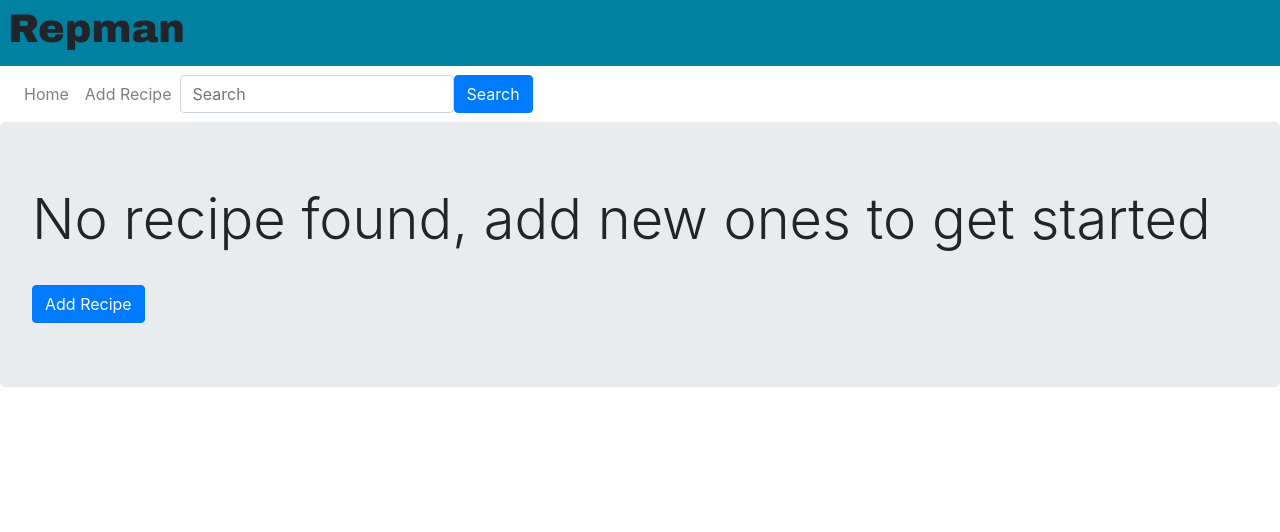
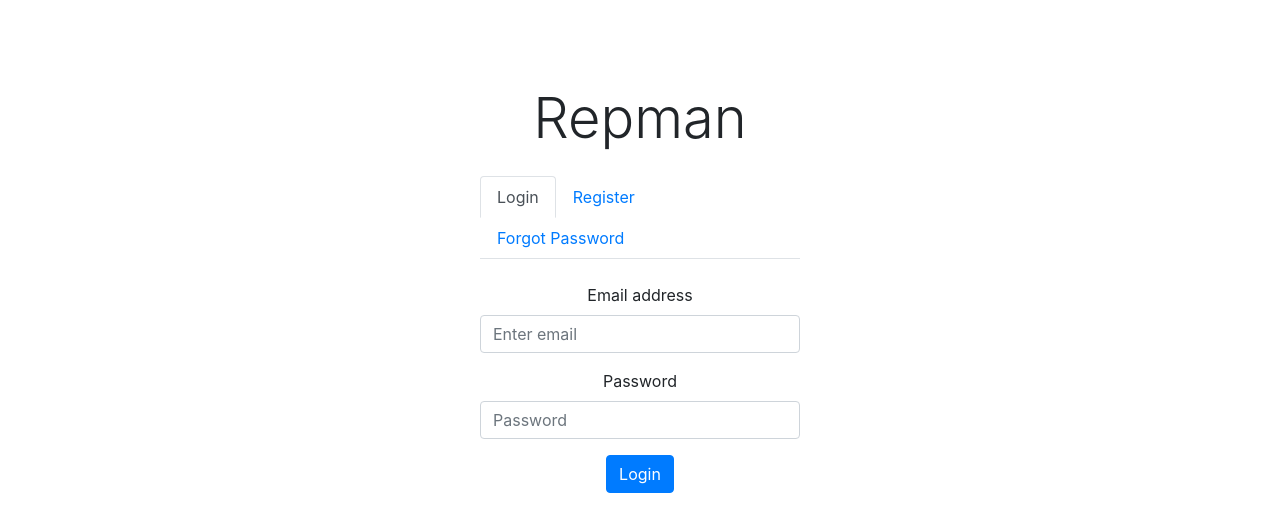
Before and after one commit to elfua360/Repman, a React (Create React App) app in the folder frontend/: page / in a window 1280 px wide. Shown: the top 532 px of the page. Built offline with nearby package versions, Linux system fonts and the light colour scheme.

Commit message:
Connected Login and Register to the Recipe Manager

```diff
--- a/frontend/src/App.js
+++ b/frontend/src/App.js
@@ -9,20 +9,50 @@ class App extends React.Component {
     constructor(props) {
         super(props);
         this.state = {
-            isLoggedIn: true,
+            isLoggedIn: false,
+            ownerId: null,
+            firstName: null,
+            lastName: null,
             authToken: null
         }
+    };
 
-
-
-    }
     authTokenHandler() {
         return this.state.authToken;
-    }
+    };
 
+    getUserData = () => {
+        return this.state;
+    };
+
+    doLogin = (data) => {
+        const jsonData = JSON.parse(data)["data"];
+        const userData = jsonData.user;
+        console.log(userData);
+        this.setState({
+            isLoggedIn: true,
+            ownerId: userData["_id"],
+            firstName: userData["first_name"],
+            last_name: userData["last_name"],
+            authToken: jsonData["token"]
+        });
+    };
+    doLoginRegister = (data) => {
+        const userData = JSON.parse(data)["data"];
+        console.log(userData);
+        this.setState({
+            isLoggedIn: true,
+            ownerId: userData["_id"],
+            firstName: userData["first_name"],
+            last_name: userData["last_name"],
+            authToken: null
+        });
+    };
+    doLogout = () => {
+        this.setState({});
+    };
     router = () => {
-        if(this.state.isLoggedIn){
-        // if (this.state.isLoggedIn && authToken) {
+        if (this.state.isLoggedIn) {
             return (
                 <>
                     <PageTitle/>
@@ -30,11 +60,10 @@ class App extends React.Component {
                     <MainPage/>
                 </>
             )
-		}
-        else{
+        } else {
             return (
                 <>
-                <LandingPage/>
+                    <LandingPage onLogin={this.doLogin} onRegisterLogin={this.doLoginRegister}/>
                 </>
             )
         }
--- a/frontend/src/components/Login.js
+++ b/frontend/src/components/Login.js
@@ -3,14 +3,15 @@ import Form from 'react-bootstrap/Form'
 import Button from 'react-bootstrap/Button'
 import "./Login.css";
 
-function Login() {
-    const doLogin = async event => {
-        var email = document.getElementById("loginEmail").value;
-        var password = document.getElementById("loginPassword").value;
-        var jsonPayload = JSON.stringify({"email": email, "password": password});
-        alert(jsonPayload); // DELETEME
-
-        var xhr = new XMLHttpRequest();
+class Login extends React.Component {
+    doLogin = async event => {
+        const email = document.getElementById("loginEmail").value;
+        const password = document.getElementById("loginPassword").value;
+        const jsonPayload = JSON.stringify({"email": email, "password": password});
+        // alert(jsonPayload); // DELETEME
+        const login = this.props.onLogin;
+        console.log(event);
+        const xhr = new XMLHttpRequest();
         xhr.withCredentials = true;
 
         try {
@@ -26,6 +27,12 @@ function Login() {
                     }
                 }
             });
+            xhr.addEventListener("load", function () {
+                var payload = this.responseText;
+                setTimeout(() => {
+                    login(payload)
+                }, 1500);
+            })
         } catch (err) {
             document.getElementById("loginError").className = "alert alert-danger";
             document.getElementById("loginError").innerHTML = err.message;
@@ -36,9 +43,11 @@ function Login() {
         xhr.send(jsonPayload);
         event.preventDefault(); // TODO: redirect on successful login
     };
+
+    render() {
         return (
             <>
-            <Form onSubmit={doLogin}>
+                <Form onSubmit={this.doLogin}>
                     <Form.Group controlId="loginEmail">
                         <Form.Label>Email address</Form.Label>
                         <Form.Control type="email" placeholder="Enter email"/>
@@ -57,5 +66,6 @@ function Login() {
                 </Form>
             </>
         );
+    }
 };
 export default Login;
--- a/frontend/src/components/Register.js
+++ b/frontend/src/components/Register.js
@@ -2,34 +2,45 @@ import React from 'react';
 import Form from 'react-bootstrap/Form'
 import Button from 'react-bootstrap/Button'
 
-function Register() {
-    const doRegister = async event => {
-        var firstName = document.getElementById("registerFirstName").value;
-        var lastName = document.getElementById("registerLastName").value;
-        var email = document.getElementById("registerEmail").value;
-        var password = document.getElementById("registerPassword").value;
+class Register extends React.Component {
+    doRegister = async event => {
+        const firstName = document.getElementById("registerFirstName").value;
+        const lastName = document.getElementById("registerLastName").value;
+        const email = document.getElementById("registerEmail").value;
+        const password = document.getElementById("registerPassword").value;
 
-        var jsonPayload = JSON.stringify({"first_name": firstName, "last_name": lastName, "email": email, "password": password});
-        alert(jsonPayload); // DELETEME
-
-        var xhr = new XMLHttpRequest();
+        const jsonPayload = JSON.stringify({
+            "first_name": firstName,
+            "last_name": lastName,
+            "email": email,
+            "password": password
+        });
+        // alert(jsonPayload); // DELETEME
+        const login = this.props.onLogin;
+        const xhr = new XMLHttpRequest();
         xhr.withCredentials = true;
 
-        try{
-            xhr.addEventListener("readystatechange", function() {
-                if(this.readyState === 4) {
-                    if (this.status === 201){
+        try {
+            xhr.addEventListener("readystatechange", function () {
+                if (this.readyState === 4) {
+                    if (this.status === 201) {
                         document.getElementById("registerError").className = "alert alert-success";
-                        document.getElementById("registerError").innerHTML = "Account successfully created";
-                    }
-                    else{
+                        document.getElementById("registerError").innerHTML = "Account successfully created. Wait to be redirected.";
+                    } else {
                         document.getElementById("registerError").className = "alert alert-danger";
                         document.getElementById("registerError").innerHTML = "Error " + this.status + ": " + JSON.parse(xhr.responseText).message;
                     }
                 }
+                xhr.addEventListener("load", function () {
+                    if (this.status === 201) {
+                        const payload = this.responseText;
+                        setTimeout(() => {
+                            login(payload)
+                        }, 1500);
+                    }
+                })
             });
-        }
-        catch(err){
+        } catch (err) {
             document.getElementById("registerError").className = "alert alert-danger";
             document.getElementById("registerError").innerHTML = err.message;
         }
@@ -39,9 +50,11 @@ function Register() {
         xhr.send(jsonPayload);
         event.preventDefault(); // TODO: figure out if this is necessary
     };
+
+    render() {
         return (
             <>
-            <Form onSubmit={doRegister}>
+                <Form onSubmit={this.doRegister}>
                     <Form.Group controlId="registerFirstName">
                         <Form.Label>First Name</Form.Label>
                         <Form.Control type="text" placeholder="Enter first name"/>
@@ -74,5 +87,6 @@ function Register() {
                 </Form>
             </>
         );
+    }
 };
 export default Register;
--- a/frontend/src/pages/LandingPage.js
+++ b/frontend/src/pages/LandingPage.js
@@ -17,9 +17,9 @@ class LandingPage extends React.Component {
     router = () => {
         console.log(this.state.page)
         if (this.state.page === "login") {
-            return <Login/>;
+            return <Login onLogin={this.props.onLogin}/>;
         } else if (this.state.page === "register") {
-            return <Register/>;
+            return <Register onLogin={this.props.onRegisterLogin}/>;
         } else if (this.state.page === "forgotPassword") {
             return <ForgotPassword/>;
         }
--- a/frontend/src/pages/MainPage.js
+++ b/frontend/src/pages/MainPage.js
@@ -87,8 +87,8 @@ class MainPage extends React.Component {
                 </ListGroup.Item>
                 </ListGroup>
                 <ButtonToolbar>
-                  <Button bsStyle="warning" onClick={() => {this.showEditModal(index)}}>Edit</Button>
-                  <Button bsStyle="danger" onClick={() => {this.deleteRecipe(index)}}>Delete</Button>
+                  <Button variant="warning" onClick={() => {this.showEditModal(index)}}>Edit</Button>
+                  <Button variant="danger" onClick={() => {this.deleteRecipe(index)}}>Delete</Button>
                 </ButtonToolbar>
               </Card.Body>
               <RecipeEdit onShow={this.state.showEdit} onEdit={this.editRecipe} onEditModal={() => {this.showEditModal(currentlyEditing)}} currentlyEditing={currentlyEditing} recipe={recipes[currentlyEditing]} />
@@ -96,7 +96,7 @@ class MainPage extends React.Component {
           ))}
         </ListGroup>
         <br/>
-        <Button bsStyle="primary" onClick={this.showAddModal}>Add Recipe</Button>
+        <Button variant="primary" onClick={this.showAddModal}>Add Recipe</Button>
         <RecipeAdd onShow={this.state.showAdd} onAdd={this.addRecipe} onAddModal={this.showAddModal} />
       </div>
     );
```
Lines whose indentation alone changed are shown as unchanged.
